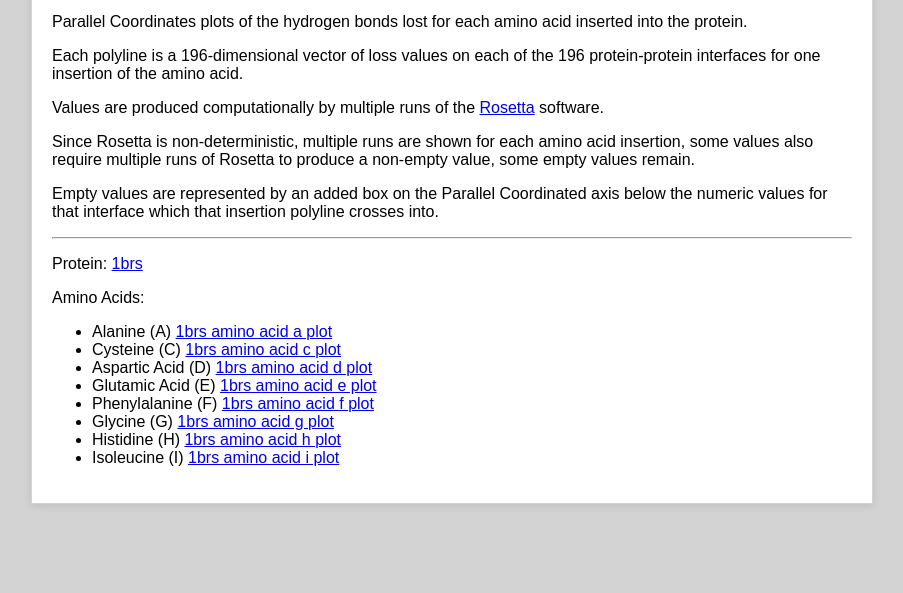
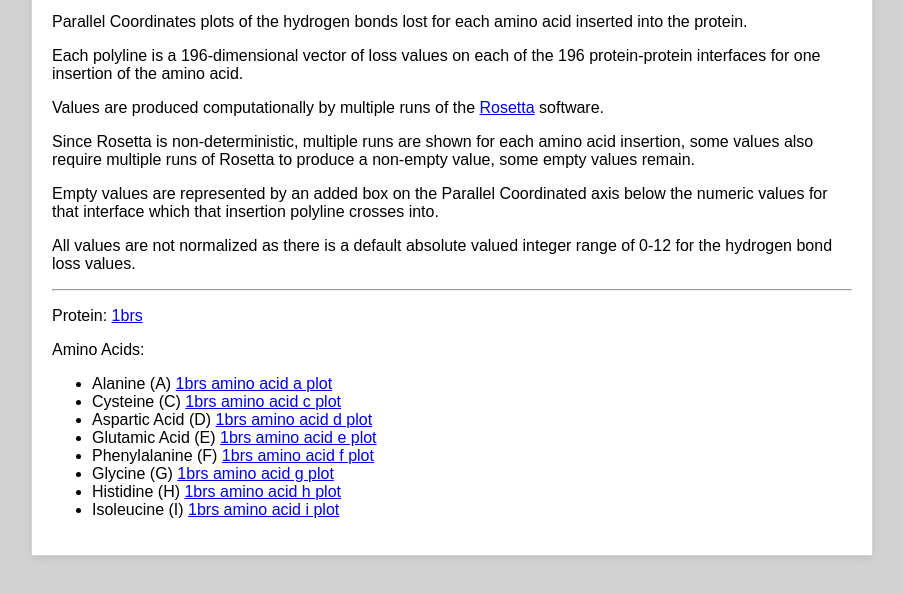
Before and after one commit to AvaAvarai/WWU_Student_Website, a plain HTML site: page index.html in a window 1280 px wide. Shown: the part 133-726 px from the top of the page, without its empty margins (188-1091 px from the left). Drawn offline with Linux system fonts and the light colour scheme.

Commit message:
Textual detail

```diff
--- a/index.html
+++ b/index.html
@@ -15,6 +15,7 @@
     <p>Values are produced computationally by multiple runs of the <a href="https://www.rosettacommons.org/">Rosetta</a> software.</p>
     <p>Since Rosetta is non-deterministic, multiple runs are shown for each amino acid insertion, some values also require multiple runs of Rosetta to produce a non-empty value, some empty values remain.</p>
     <p>Empty values are represented by an added box on the Parallel Coordinated axis below the numeric values for that interface which that insertion polyline crosses into.</p>
+    <p>All values are not normalized as there is a default absolute valued integer range of 0-12 for the hydrogen bond loss values.</p>
     <hr></hr>
     <p>Protein: <a href="https://www.rcsb.org/structure/1brs">1brs</a></p>
     <p>Amino Acids:</p>
```
